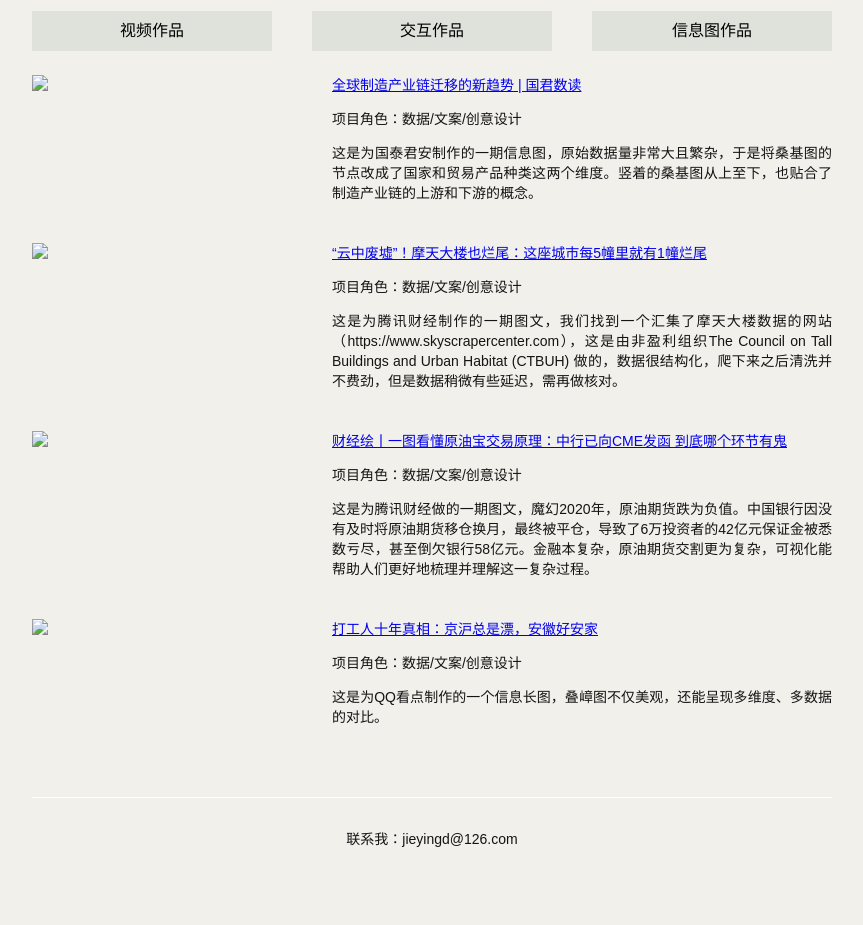
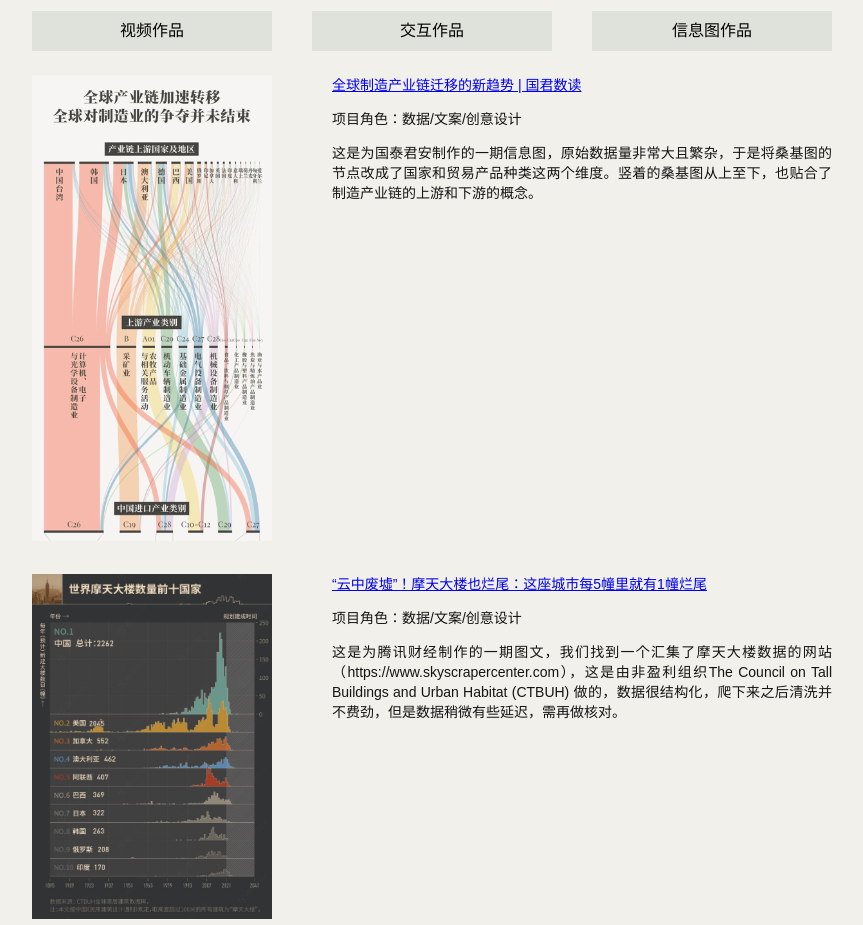
Before and after one commit to DJYane/DJYane.github.io, a plain HTML site: page index.html in a window 1280 px wide. Shown: the part 371-1296 px from the top of the page, without its empty margins (208-1071 px from the left). Before the commit the page ends 1249 px from the top, so only its background shows below. Drawn offline with Linux system fonts and the light colour scheme.

Commit message:
Update index.html

```diff
--- a/index.html
+++ b/index.html
@@ -32,7 +32,7 @@
         <div class="paragraphs">
             <div class="item">
                 <div class="images">
-                    <img src="../3 个人网站案例/images/国泰君安第一期.png" width="100%" />
+                    <img src="./images/国泰君安第一期.png" width="100%" />
                 </div>
                 <div class="intro">
                     <a href="https://mp.weixin.qq.com/s/OMLR5MDtazI6s9Yrf4Jd7w">全球制造产业链迁移的新趋势 | 国君数读</a>
@@ -42,7 +42,7 @@
             </div>
             <div class="item">
                 <div class="images">
-                    <img src="../3 个人网站案例/images/摩天大楼1.jpg" width="100%" />
+                    <img src="./images/摩天大楼1.jpg" width="100%" />
                 </div>
                 <div class="intro">
                     <a href="https://mp.weixin.qq.com/s/m3pC_nznxxAspCaDCAkWoA">“云中废墟”！摩天大楼也烂尾：这座城市每5幢里就有1幢烂尾</a>
@@ -52,7 +52,7 @@
             </div>
             <div class="item">
                 <div class="images">
-                    <img src="../3 个人网站案例/images/原油宝.jpeg" width="100%" />
+                    <img src="./images/原油宝.jpeg" width="100%" />
                 </div>
                 <div class="intro">
                     <a href="https://view.inews.qq.com/a/FIN2020042900495800?openid=o04IBAMwrbzoCAcsNjxUSeBQkmpM&key=&version=18000025&devicetype=iOS14.3&wuid=oDdoCtwEbVOE1FDn8mhuqOkJiz0I&sharer=o04IBAMwrbzoCAcsNjxUSeBQkmpM&uid=&shareto=">财经绘丨一图看懂原油宝交易原理：中行已向CME发函 到底哪个环节有鬼</a>
@@ -62,7 +62,7 @@
             </div>
             <div class="item">
                 <div class="images">
-                    <img src="../3 个人网站案例/images/人口普查.jpeg" width="100%" />
+                    <img src="./images/人口普查.jpeg" width="100%" />
                 </div>
                 <div class="intro">
                     <a href="https://mp.weixin.qq.com/s/IHREy7C1K_ntlgB3fuijWw">打工人十年真相：京沪总是漂，安徽好安家</a>
```
